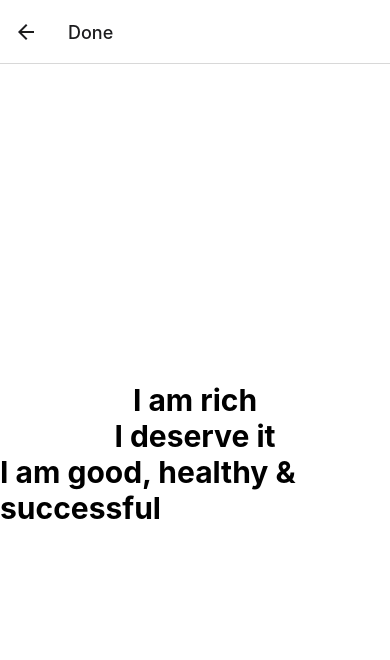
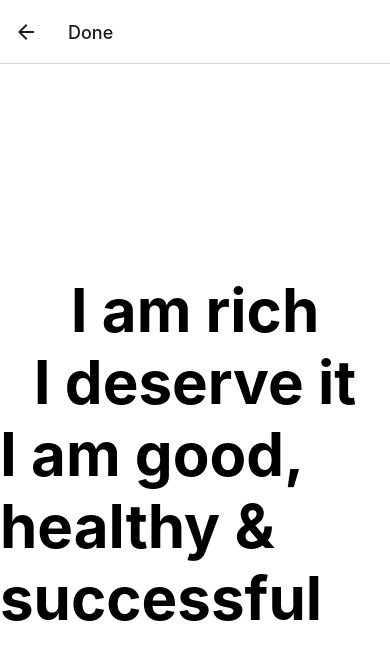
Before and after one commit to kingshokdtt/Homework3, a React Native app: screen /Profile in a window 390 px wide. Shown: the top 660 px of the page. Built offline with nearby package versions, Linux system fonts and the light colour scheme.

Commit message:
Homework3

```diff
--- a/screens/Profile/index.jsx
+++ b/screens/Profile/index.jsx
@@ -27,7 +27,9 @@ const styles = StyleSheet.create({
 
   text_2: {
     fontWeight:'bold',
-    fontSize:30,
+    fontSize:60,
+    alignItems:'center',
+    justifyContent:'center',
 
   }
 
```
